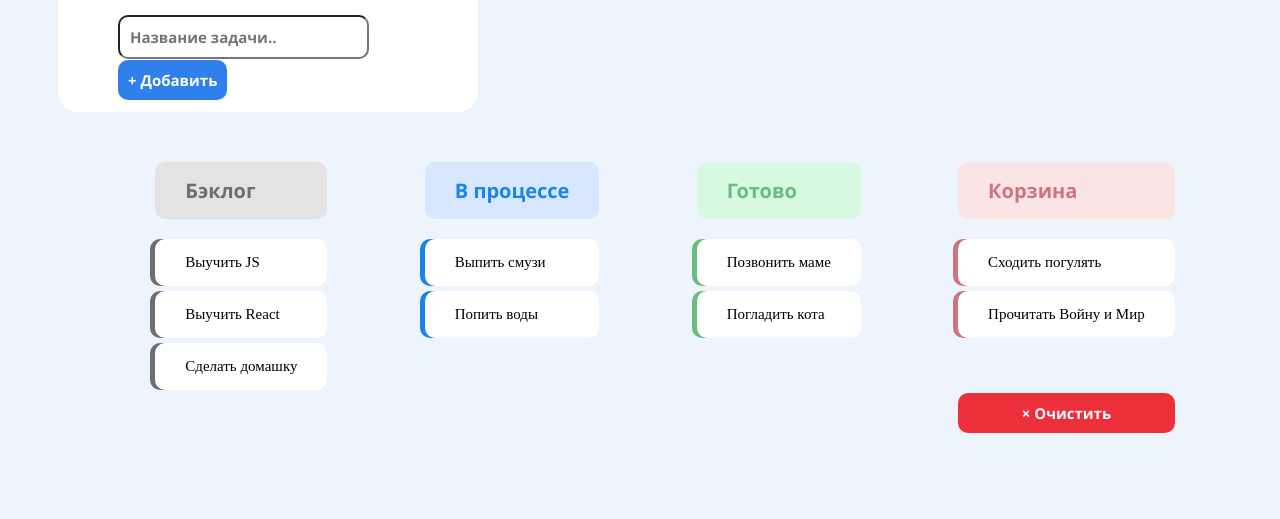
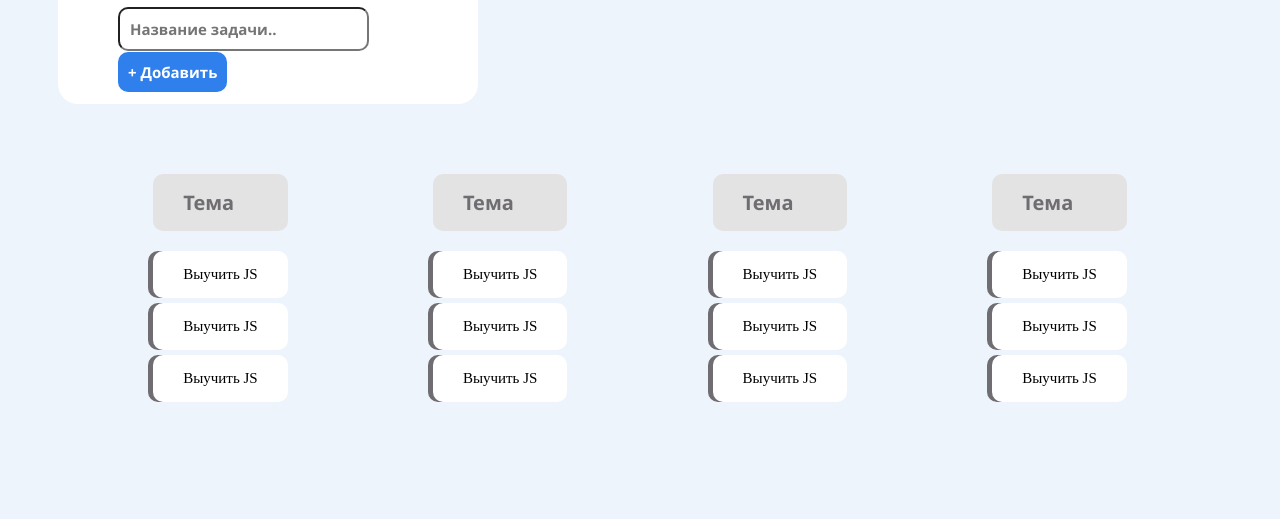
Before and after one commit to lvvikal/JavaScript-tasks, a plain HTML site: page JavaScript-tasks/index.html in a window 1280 px wide. Shown: the part 281-800 px from the top of the page. Drawn offline with Linux system fonts and the light colour scheme.

Commit message:
Add files via upload

```diff
--- /dev/null
+++ b/JavaScript-tasks/css/delete-button.css
@@ -0,0 +1,11 @@
+.deleteButton{
+    color: white;
+    background-color:rgb(237, 47, 60);
+    font-size: 15px;
+    padding: 10px;
+    border-radius: 10px;
+    border: none;
+    font-family: "Segoe UI", sans-serif;
+    font-weight: 600;
+    margin-top: 50px;
+}
--- /dev/null
+++ b/JavaScript-tasks/css/index.css
@@ -0,0 +1,15 @@
+header{
+    background-color: rgb(47,128,237);
+    color: white;
+    font-weight: 25px;
+    width:100%;
+    height: 70px;
+    margin-top: 0px;
+    font-family: "Segoe UI", sans-serif;
+    padding: 10px;
+}
+
+
+body{
+    background-color:rgb(238,244,251);
+}
--- a/JavaScript-tasks/css/oblast.css
+++ b/JavaScript-tasks/css/oblast.css
@@ -18,6 +18,7 @@
     color: rgb(111,109,114);
     font-family: "Segoe UI", sans-serif;
     font-weight: 600;
+    margin-bottom: 20px;
 }
 
 .title2{
--- a/JavaScript-tasks/css/styles.css
+++ b/JavaScript-tasks/css/styles.css
@@ -1,20 +1,6 @@
 @import url('task.css');
 @import url('addtask.css');
-@import url('button.css');
+@import url('delete-button.css');
 @import url('oblast.css');
-
-header{
-    background-color: rgb(47,128,237);
-    color: white;
-    font-weight: 25px;
-    width:100%;
-    height: 70px;
-    margin-top: 0px;
-    font-family: "Segoe UI", sans-serif;
-    padding: 10px;
-}
-
-
-body{
-    background-color:rgb(238,244,251);
-}
+@import url('index.css');
+@import url('addtask.css');
--- a/JavaScript-tasks/css/task.css
+++ b/JavaScript-tasks/css/task.css
@@ -1,4 +1,3 @@
-
 .title5{
     background-color: white;
     font-size: 15px;
--- a/JavaScript-tasks/index.html
+++ b/JavaScript-tasks/index.html
@@ -2,59 +2,22 @@
 <html lang="ru">
 
 <head>
-    <meta charset="UTF-8">
-    <meta name="viewport" content="width=device-width, initial-scale=1.0">
-    <title>Document</title>
-    <link rel="stylesheet" href="css/styles.css">
+  <meta charset="UTF-8">
+  <meta name="viewport" content="width=device-width, initial-scale=1.0">
+  <link rel="stylesheet" href="./css/styles.css">
+  <title>Список задач</title>
 </head>
 
-<body>
-    <header>
-        <h1>Список задач</h1>
-    </header>
-    <main class="class2">
-        <form class="task">
-            <h2>Новая задача</h2>
-            <div class="class2">
-                <input class="inputclass" type="text" placeholder="Название задачи.." />
-                <Button class="addButton"> &#43; Добавить</Button>
-            </div>
-        </form>
-        <section class="class1">
-            <div class="obl">
-                <div class="title1">Бэклог</div>
-                <div class="class3">
-                    <div class="title5 task1">Выучить JS</div>
-                    <div class="title5 task1">Выучить React</div>
-                    <div class="title5 task1">Сделать домашку</div>
-                </div>
-            </div>
-            <div class="obl">
-                <div class="title2">В процессе</div>
-                <div class="class3">
-                    <div class="title5 task2">Выпить смузи</div>
-                    <div class="title5 task2">Попить воды</div>
-                </div>
-            </div>
-            <div class="obl">
-                <div class="title3">Готово</div>
-                <div class="class3">
-                    <div class="title5 task3">Позвонить маме</div>
-                    <div class="title5 task3">Погладить кота</div>
-                </div>
-            </div>
-            <div class="obl">
-                <div class="title4">Корзина</div>
-                <div class="class3">
-                    <div class="title5 task4">Сходить погулять</div>
-                    <div class="title5 task4">Прочитать Войну и Мир</div>
-                    <Button class="deleteButton">&#215; Очистить</Button>
-                </div>
-            </div>
-        </section>
-    </main>
-    <footer>
-    </footer>
+<body class="board-app">
+
+  <main class="board-app__main">
+    <div class="board-app__inner">
+      <section class="add-task">
+
+      </section>
+    </div>
+  </main>
+  <script src="./src/main.js" type="module"></script>
 </body>
 
 </html>
--- /dev/null
+++ b/JavaScript-tasks/src/components/board.js
@@ -0,0 +1,30 @@
+import {createElement} from '../render.js';
+
+
+function createFormBoard() {
+    return (
+        `<section id="board" class="class1"> </section>`
+      );
+}
+
+
+export class Board {
+  getTemplate() {
+    return createFormBoard();
+  }
+
+
+  getElement() {
+    if (!this.element) {
+      this.element = createElement(this.getTemplate());
+    }
+
+
+    return this.element;
+  }
+
+
+  removeElement() {
+    this.element = null;
+  }
+}
--- /dev/null
+++ b/JavaScript-tasks/src/components/form-add-task-component.js
@@ -0,0 +1,36 @@
+import {createElement} from '../render.js';
+
+
+function createFormAddTaskComponentTemplate() {
+    return (
+        `<form class="task class2">
+        <h2>Новая задача</h2>
+        <div class="class2">
+            <input class="inputclass" type="text" placeholder="Название задачи.." />
+            <Button class="addButton"> &#43; Добавить</Button>
+        </div>
+    </form>`
+      );
+}
+
+
+export class FormAddTaskComponent {
+  getTemplate() {
+    return createFormAddTaskComponentTemplate();
+  }
+
+
+  getElement() {
+    if (!this.element) {
+      this.element = createElement(this.getTemplate());
+    }
+
+
+    return this.element;
+  }
+
+
+  removeElement() {
+    this.element = null;
+  }
+}
--- /dev/null
+++ b/JavaScript-tasks/src/components/header-component.js
@@ -0,0 +1,34 @@
+import {createElement} from '../render.js';
+
+
+function createHeaderComponentTemplate() {
+    return (
+        `<header class="board-app__header">
+          <div class="board-app__inner">
+            <h1>Список задач</h1>
+          </div>
+        </header>`
+      );
+}
+
+
+export class HeaderComponent {
+  getTemplate() {
+    return createHeaderComponentTemplate();
+  }
+
+
+  getElement() {
+    if (!this.element) {
+      this.element = createElement(this.getTemplate());
+    }
+
+
+    return this.element;
+  }
+
+
+  removeElement() {
+    this.element = null;
+  }
+}
--- /dev/null
+++ b/JavaScript-tasks/src/components/list.js
@@ -0,0 +1,34 @@
+import {createElement} from '../render.js';
+
+
+function createList() {
+    return (
+        `<div class="obl">
+        <div id="list" class="class3">
+        <div class="title1">Тема</div>
+        </div>
+        </div>`
+      );
+}
+
+
+export class List {
+  getTemplate() {
+    return createList();
+  }
+
+
+  getElement() {
+    if (!this.element) {
+      this.element = createElement(this.getTemplate());
+    }
+
+
+    return this.element;
+  }
+
+
+  removeElement() {
+    this.element = null;
+  }
+}
--- /dev/null
+++ b/JavaScript-tasks/src/components/task.js
@@ -0,0 +1,30 @@
+import {createElement} from '../render.js';
+
+
+function createTask() {
+    return (
+        `<div class="title5 task1">Выучить JS</div>`
+      );
+}
+
+
+export class Task {
+  getTemplate() {
+    return createTask();
+  }
+
+
+  getElement() {
+    if (!this.element) {
+      this.element = createElement(this.getTemplate());
+    }
+
+
+    return this.element;
+  }
+
+
+  removeElement() {
+    this.element = null;
+  }
+}
--- /dev/null
+++ b/JavaScript-tasks/src/main.js
@@ -0,0 +1,25 @@
+import { HeaderComponent } from './components/header-component.js';
+import { FormAddTaskComponent } from './components/form-add-task-component.js';
+import { render, RenderPosition } from './render.js';
+import { Board } from './components/board.js';
+import { List } from './components/list.js';
+import { Task } from './components/task.js';
+
+const bodyContainer = document.querySelector('.board-app');
+const formContainer = document.querySelector('.add-task');
+const boardContainer = document.querySelector('.add-task');
+
+
+
+render(new HeaderComponent(), bodyContainer, RenderPosition.BEFOREBEGIN);
+render(new FormAddTaskComponent(), formContainer,  RenderPosition.BEFOREEND);
+render(new Board(), boardContainer, RenderPosition.AFTEREND);
+const listContainer = document.getElementById('board');
+let i=0;
+while (i<4){
+render(new List(), listContainer, RenderPosition.AFTERBEGIN);
+const task = document.getElementById('list');
+render(new Task(), task, RenderPosition.BEFOREEND);
+render(new Task(), task, RenderPosition.BEFOREEND);
+render(new Task(), task, RenderPosition.BEFOREEND);
+i++}
--- /dev/null
+++ b/JavaScript-tasks/src/render.js
@@ -0,0 +1,23 @@
+const RenderPosition = {
+    BEFOREBEGIN: 'beforebegin',
+    AFTERBEGIN: 'afterbegin',
+    BEFOREEND: 'beforeend',
+    AFTEREND: 'afterend',
+  };
+
+
+  function createElement(template) {
+    const newElement = document.createElement('div');
+    newElement.innerHTML = template;
+
+
+    return newElement.firstElementChild;
+  }
+
+
+  function render(component, container, place = RenderPosition.BEFOREEND) {
+  container.insertAdjacentElement(place, component.getElement());
+  }
+
+
+  export {RenderPosition, createElement, render};
```
Also changed, not shown: JavaScript-tasks/index copy.html (added, +60 -0 lines).
